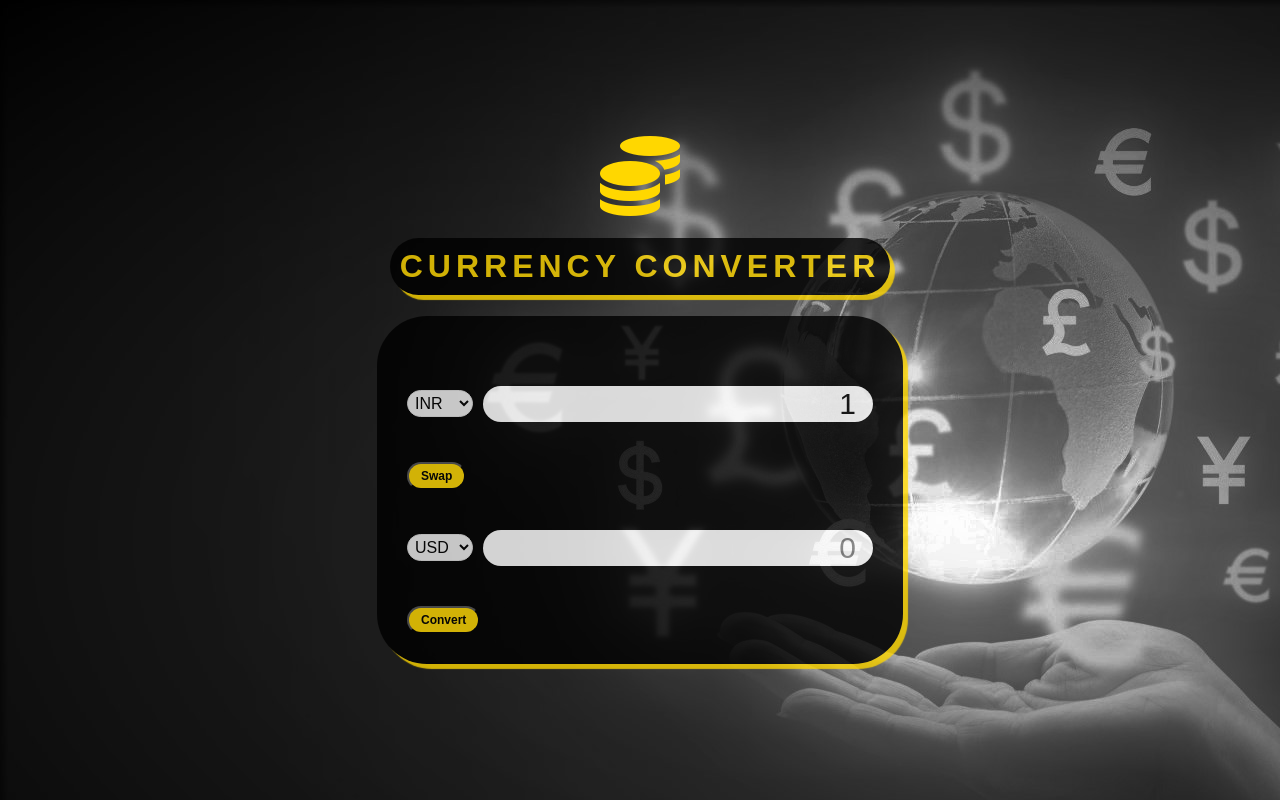
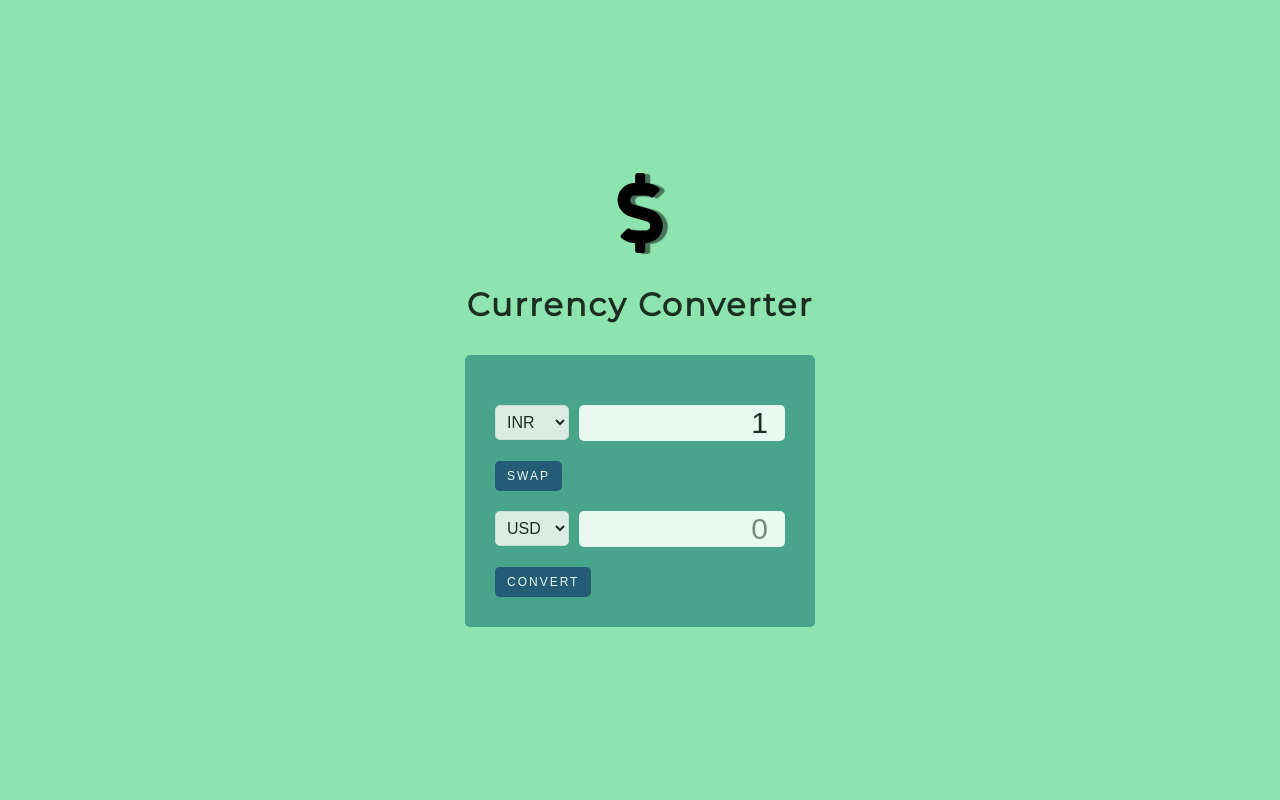
Before and after one commit to ksb-dev/currency-converter, a plain HTML site: page index.html in a window 1280 px wide. Drawn offline with Linux system fonts and the light colour scheme; no server answers; a web font is replaced by a local one.

Commit message:
Initial Commit

```diff
--- a/index.html
+++ b/index.html
@@ -10,8 +10,10 @@
   </head>
   <body>
     <!--<img src="img/money.png" alt="" class="money-img" />-->
-    <i class="fas fa-coins fa-5x"></i>
-    <h1>CURRENCY CONVERTER</h1>
+    <!--<i class="fas fa-coins fa-4x"></i>-->
+    <!--<i class="fas fa-hand-holding-usd fa-10x"></i>-->
+    <i class="fas fa-dollar-sign fa-5x"></i>
+    <h1>Currency Converter</h1>
 
     <div class="container">
       <div class="currency">
--- a/style.css
+++ b/style.css
@@ -1,4 +1,5 @@
-@import url('https://fonts.googleapis.com/css2?family=DotGothic16&display=swap');
+/*@import url('https://fonts.googleapis.com/css2?family=DotGothic16&display=swap');*/
+@import url('https://fonts.googleapis.com/css2?family=Montserrat&display=swap');
 
 :root {
     --primary-color: rgb(255, 215, 0);
@@ -9,9 +10,10 @@
 }
 
 body {
-    font-family: 'DotGothic16',
-    sans-serif;
-    background-image: url('money1.jpg');
+    font-family: 'Montserrat', sans-serif;
+    /*background-image: url('money1.jpg');*/
+    /*background: lightcyan;*/
+    background: #8DE4AF;
     display: flex;
     flex-direction: column;
     align-items: center;
@@ -21,36 +23,46 @@ body {
     padding: 20px;
 }
 
+.fas {
+    color: black;
+    text-shadow: 5px 1px 1px rgba(0, 0, 0, 0.5);
+}
+
 i {
     color: var(--primary-color);
 }
 
 h1 {
-    letter-spacing: 5px;
-    color: var(--primary-color);
-    background-color: black;
+    letter-spacing: 2px;
+    color: black;
+    /*background-color: black;*/
     padding: 10px;
-    border-radius: 50px;
-    box-shadow: 5px 5px 1px rgb(255, 215, 0);
+    /*border-radius: 50px;*/
+    /*text-shadow: 3px 1px 1px black;*/
     opacity: 0.8;
+    /*font-size: 30px;*/
 }
 
 .btn {
-    color: black;
-    background: var(--primary-color);
+    color: #fff;
+    background: #0A3A67;
     cursor: pointer;
-    border-radius: 50px;
+    border-radius: 5px;
+    border: none;
     font-size: 12px;
-    font-weight: bold;
-    padding: 5px 12px;
+    padding: 8px 12px;
+    text-transform: uppercase;
+    letter-spacing: 2px;
 }
 
 .container {
     background-color: black;
+    background: #389583;
     padding: 30px 30px;
-    border-radius: 50px;
-    box-shadow: 5px 5px 1px rgb(255, 215, 0);
+    border-radius: 5px;
+    /*box-shadow: 5px 5px 5px black;*/
     opacity: 0.8;
+    width: 350px;
 }
 
 .money-img {
@@ -58,18 +70,18 @@ h1 {
 }
 
 .currency {
-    padding: 40px 0;
+    padding: 20px 0;
     display: flex;
     align-items: center;
     justify-content: space-between;
 }
 
 .currency select {
-    padding: 3px;
+    padding: 7px;
     margin-right: 10px;
     border: 1px solid #dedede;
     font-size: 16px;
-    border-radius: 50px;
+    border-radius: 5px;
 }
 
 .currency input {
@@ -77,7 +89,8 @@ h1 {
     background: white;
     font-size: 30px;
     text-align: right;
-    border-radius: 50px;
+    border-radius: 5px;
+    width: 100%;
 }
 
 .swap-rate-container {
@@ -91,8 +104,8 @@ h1 {
     color: black;
     font-size: 20px;
     font-weight: bold;
-    padding: 10px 10px;
-    border-radius: 50px;
+    padding: 0px 10px;
+    border-radius: 5px;
     letter-spacing: 2px;
     opacity: 0;
 }
```
